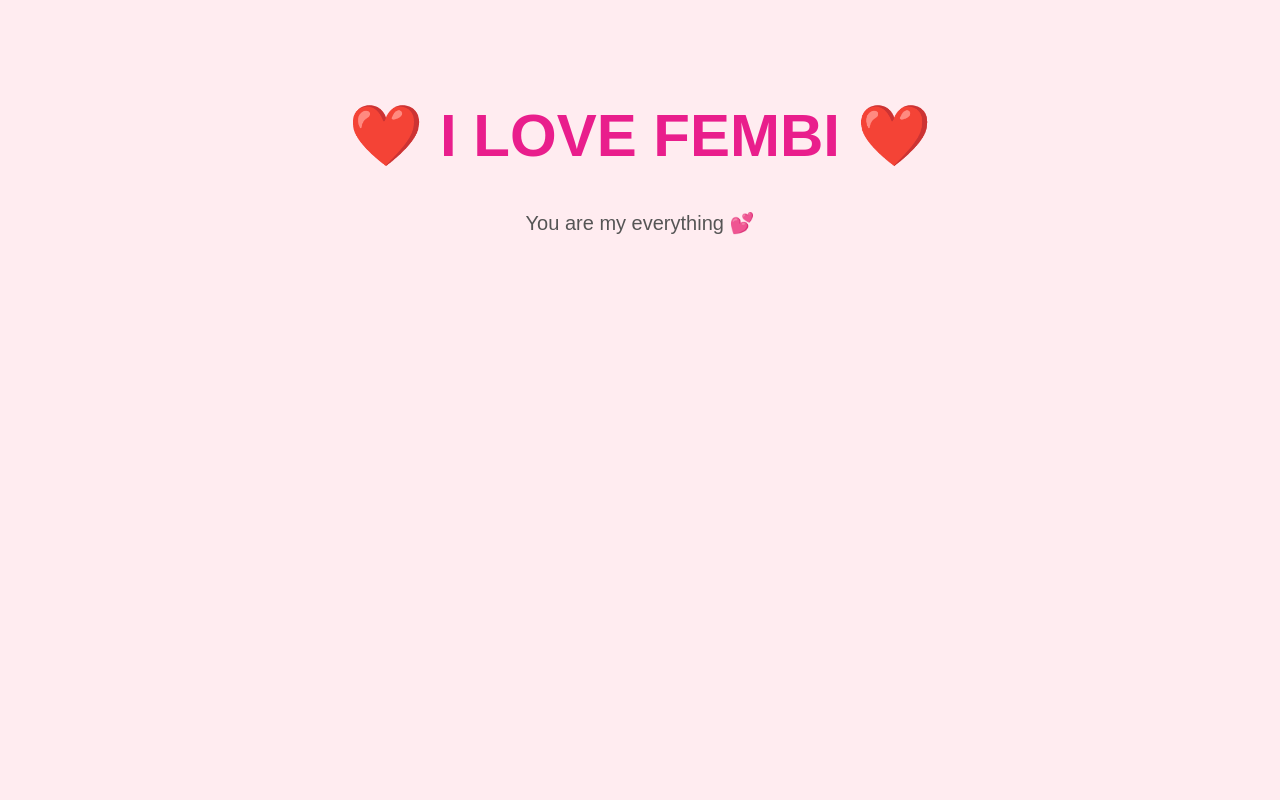
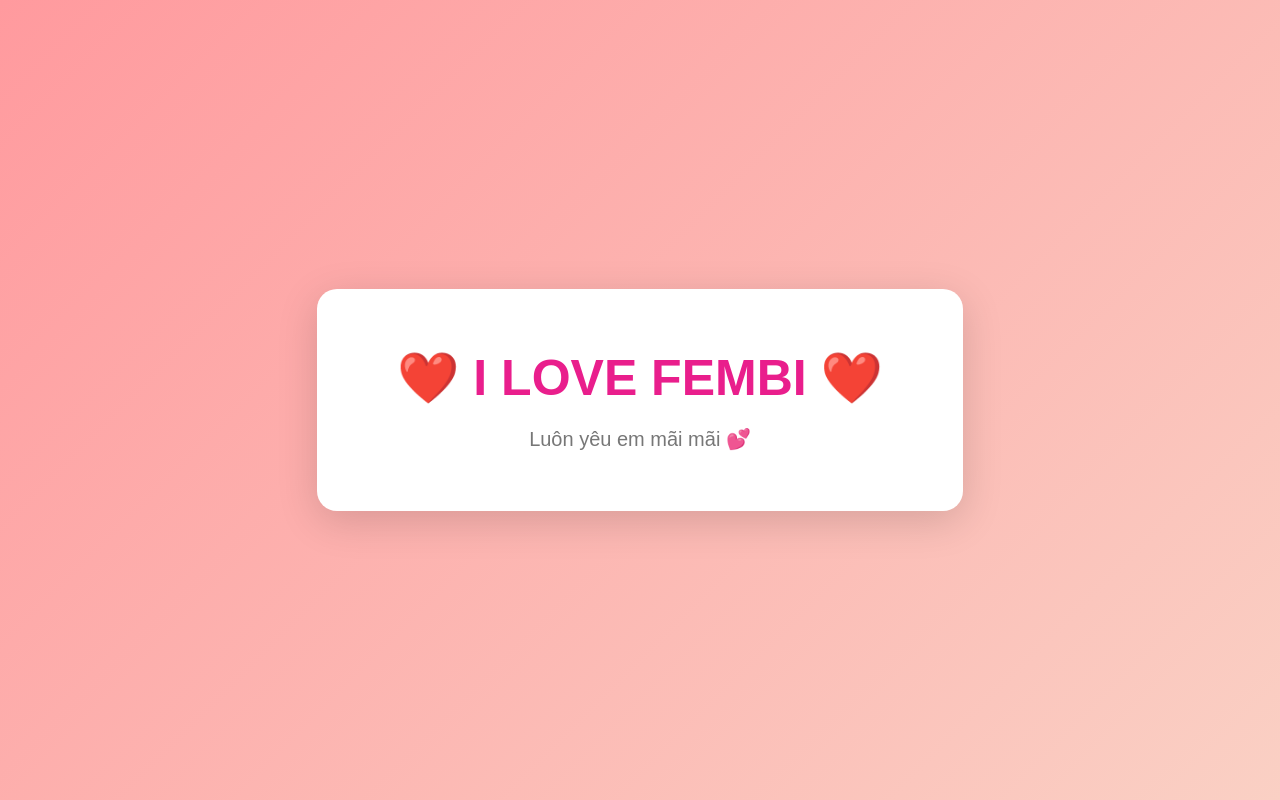
Before and after one commit to LeePhongV/I-LOVE-FEMBI, a plain HTML site: page FEMBI.html in a window 1280 px wide. Drawn offline with Linux system fonts and the light colour scheme.

Commit message:
Update FEMBI.html

```diff
--- a/FEMBI.html
+++ b/FEMBI.html
@@ -2,26 +2,43 @@
 <html lang="en">
 <head>
   <meta charset="UTF-8">
-  <title>Hello Worldi</title>
+  <title>I Love Fembi</title>
   <style>
+    * { margin: 0; padding: 0; box-sizing: border-box; }
+
     body {
-      background-color: #ffecf0;
+      background: linear-gradient(135deg, #ff9a9e, #fad0c4);
       font-family: Arial, sans-serif;
+      min-height: 100vh;
+      display: flex;
+      justify-content: center;
+      align-items: center;
+    }
+
+    .card {
+      background: white;
+      border-radius: 20px;
+      padding: 60px 80px;
       text-align: center;
-      margin-top: 100px;
+      box-shadow: 0 10px 40px rgba(0,0,0,0.15);
     }
+
     h1 {
       color: #e91e8c;
-      font-size: 60px;
+      font-size: 50px;
+      margin-bottom: 20px;
     }
+
     p {
-      color: #555;
+      color: #777;
       font-size: 20px;
     }
   </style>
 </head>
 <body>
-  <h1>❤️ I LOVE FEMBI ❤️</h1>
-  <p>You are my everything 💕</p>
+  <div class="card">
+    <h1>❤️ I LOVE FEMBI ❤️</h1>
+    <p>Luôn yêu em mãi mãi 💕</p>
+  </div>
 </body>
 </html>
```
